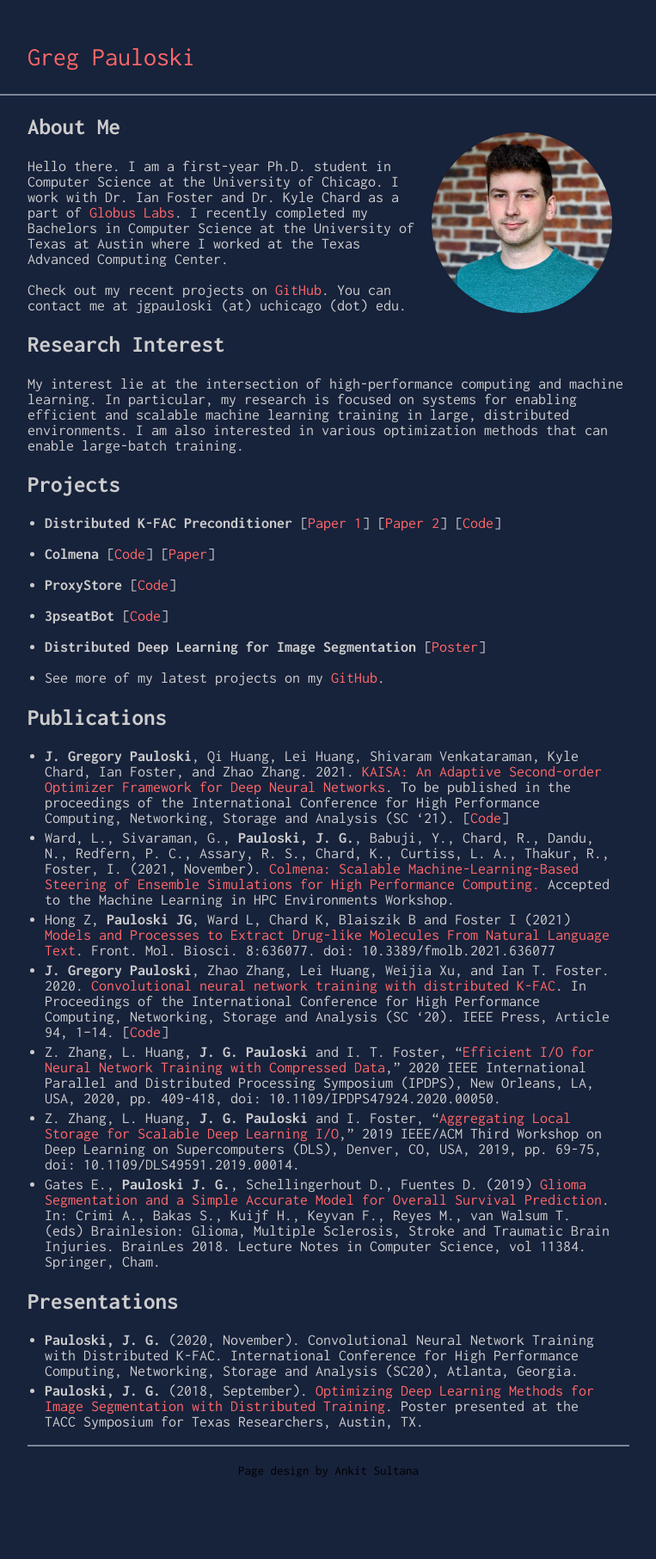
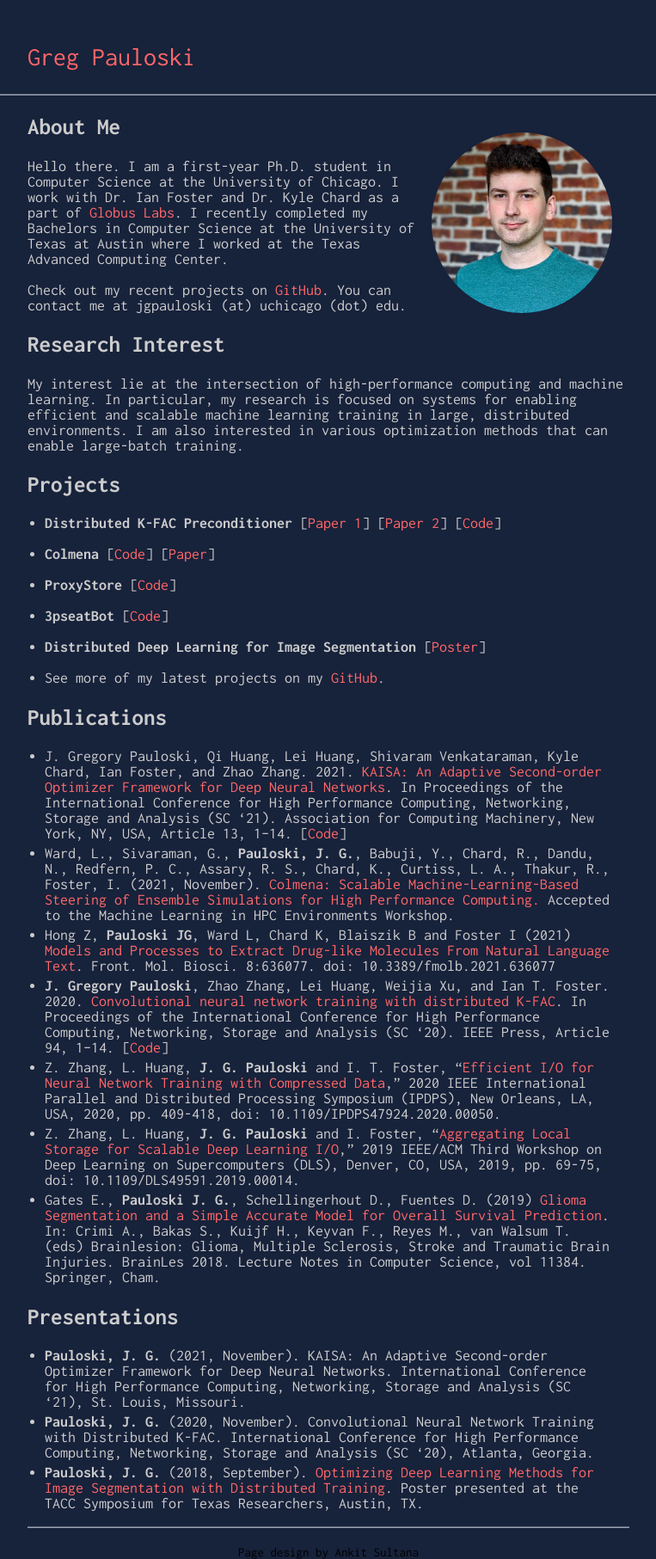
Before and after one commit to gpauloski/gpauloski.github.io, a Jekyll site: the page built from index.md, in a window 1280 px wide. Shown: the whole page at 86% size, without its empty margins (258-1021 px from the left). Built offline with Jekyll 4.4.1, drawn with Linux system fonts in a browser that asks for light colours; our own code applies the rules of GitHub Pages for plain Markdown files; before the commit the page ends 1718 px from its top, so only the background shows below that.

Commit message:
Update KAISA

```diff
--- a/index.md
+++ b/index.md
@@ -36,7 +36,7 @@ I am also interested in various optimization methods that can enable large-batch
 
 ## Publications
 
-- **J. Gregory Pauloski**, Qi Huang, Lei Huang, Shivaram Venkataraman, Kyle Chard, Ian Foster, and Zhao Zhang. 2021. [KAISA: An Adaptive Second-order Optimizer Framework for Deep Neural Networks](https://arxiv.org/abs/2107.01739). To be published in the proceedings of the International Conference for High Performance Computing, Networking, Storage and Analysis (SC '21). \[[Code](https://github.com/gpauloski/kfac_pytorch)\]
+- J. Gregory Pauloski, Qi Huang, Lei Huang, Shivaram Venkataraman, Kyle Chard, Ian Foster, and Zhao Zhang. 2021. [KAISA: An Adaptive Second-order Optimizer Framework for Deep Neural Networks](https://arxiv.org/abs/2107.01739). In Proceedings of the International Conference for High Performance Computing, Networking, Storage and Analysis (SC '21). Association for Computing Machinery, New York, NY, USA, Article 13, 1–14. \[[Code](https://github.com/gpauloski/kfac_pytorch)\]
 - Ward, L., Sivaraman, G., **Pauloski, J. G.**, Babuji, Y., Chard, R., Dandu, N., Redfern, P. C., Assary, R. S., Chard, K., Curtiss, L. A., Thakur, R., Foster, I. (2021, November).
 [Colmena: Scalable Machine-Learning-Based Steering of Ensemble Simulations for High Performance Computing.](https://arxiv.org/abs/2110.02827)
 Accepted to the Machine Learning in HPC Environments Workshop.
@@ -48,5 +48,6 @@ Accepted to the Machine Learning in HPC Environments Workshop.
 
 ## Presentations
 
-- **Pauloski, J. G.** (2020, November). Convolutional Neural Network Training with Distributed K-FAC. International Conference for High Performance Computing, Networking, Storage and Analysis (SC20), Atlanta, Georgia.
+- **Pauloski, J. G.** (2021, November). KAISA: An Adaptive Second-order Optimizer Framework for Deep Neural Networks. International Conference for High Performance Computing, Networking, Storage and Analysis (SC '21), St. Louis, Missouri.
+- **Pauloski, J. G.** (2020, November). Convolutional Neural Network Training with Distributed K-FAC. International Conference for High Performance Computing, Networking, Storage and Analysis (SC '20), Atlanta, Georgia.
 - **Pauloski, J. G.** (2018, September). [Optimizing Deep Learning Methods for Image Segmentation with Distributed Training](https://gregpauloski.com/static/taccster_poster.pdf). Poster presented at the TACC Symposium for Texas Researchers, Austin, TX.
```
